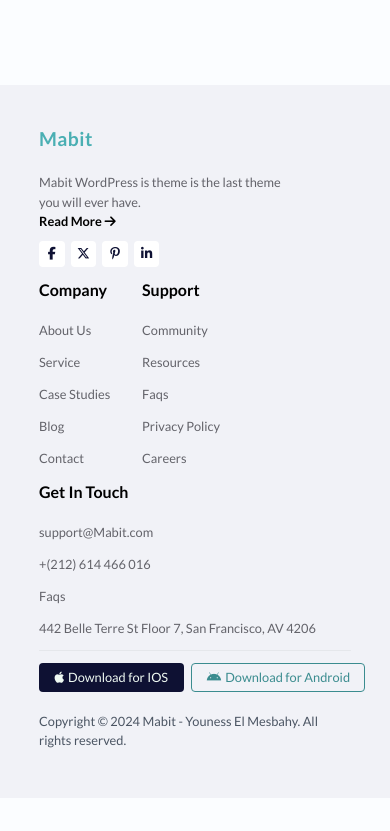
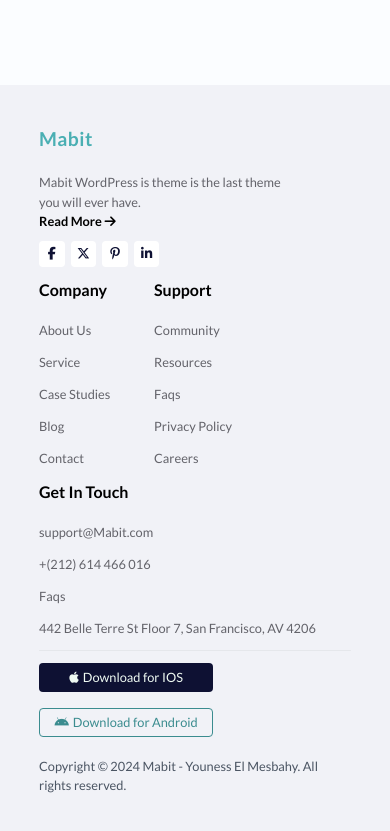
Before and after one commit to youness-159/Mabit_landing-page, a website: page src/pug/index.pug in a window 390 px wide. Shown: the part 9456-10287 px from the top of the page. Before the commit the page ends 10254 px from the top, so only its background shows below. Drawn offline with nearby package versions, Linux system fonts and the light colour scheme; files that its build step writes are made by us from their sources; files whose address does not match are found by name.

Commit message:
fix footer responsive issues under 488px

```diff
--- a/src/pug/components/footerField.pug
+++ b/src/pug/components/footerField.pug
@@ -1,5 +1,5 @@
 mixin footerField(data)
-  div.text-nowrap.mr-10
+  div.text-nowrap.mr-16
     h3.text-xl.font-semibold(class="mb-[2.4rem]") #{data.title}
     ul.text-lg.font-light.text-dark3.flex.flex-col(class="gap-[1.6rem]")
       each item in data.subTitles
--- a/src/pug/sections/footer.pug
+++ b/src/pug/sections/footer.pug
@@ -23,7 +23,7 @@
     .w-full.bg-gray-200.rounded-full(class="h-[1px]")
 
     div.flex.flex-wrap.items-center.justify-between.w-full.gap-10
-      .buttons.flex.text-nowrap(class=' max-[1017px]:justify-center gap-[1vw] max-[1070px]:gap-[2vw]')
+      .buttons.flex.text-nowrap(class=' max-[1017px]:justify-center gap-[1vw] max-[1070px]:gap-[2vw] max-[488px]:gap-[4vw] max-[488px]:flex-col ')
         button.space-x-2.rounded-lg.border-transparent.bg-dark2.text-light1.transition(class=' border-[.2rem] px-[1.8rem] py-[.5rem] duration-[.2s] hover:border-[.2rem] hover:border-dark2 hover:bg-white hover:text-dark2')
           a(href="#")
             i.fa-brands.fa-apple.mr-2(class='hover:text-dark2')
```
Also changed, not shown: public/index.html, public/output.css.
